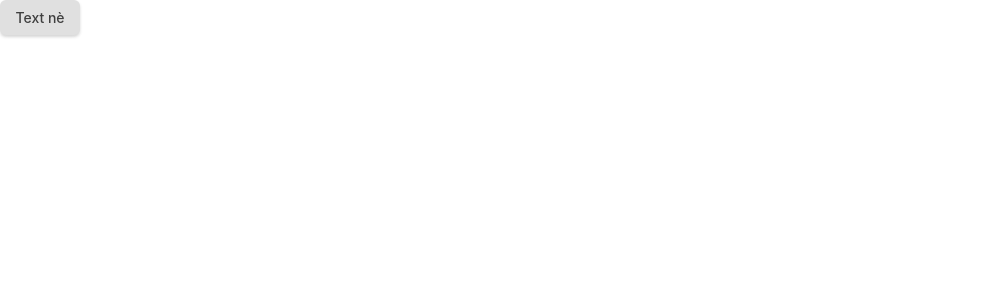
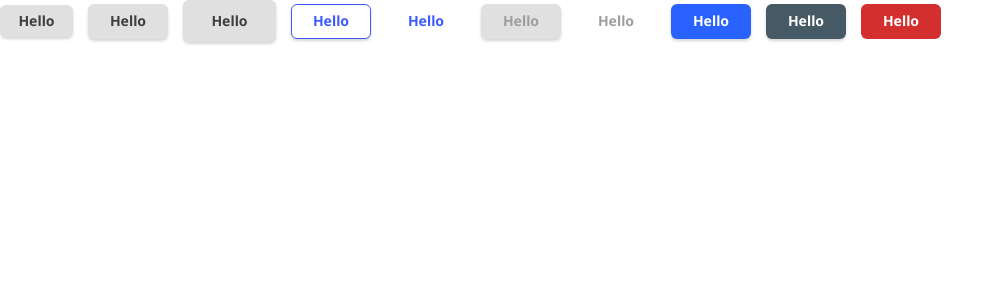
Before and after one commit to Blue-Whalez/react-ui, a React (Create React App) app: page / in a window 1280 px wide. Shown: the top 300 px of the page, without its empty margins (0-1004 px from the left). Built offline with nearby package versions, Linux system fonts and the light colour scheme.

Commit message:
Button Component Update style

```diff
--- a/public/index.html
+++ b/public/index.html
@@ -3,6 +3,7 @@
   <head>
     <meta charset="utf-8" />
     <link rel="icon" href="%PUBLIC_URL%/favicon.ico" />
+    <link href="https://fonts.googleapis.com/css2?family=Noto+Sans:wght@400;700;600&display=swap" rel="stylesheet">
     <meta name="viewport" content="width=device-width, initial-scale=1" />
     <meta name="theme-color" content="#000000" />
     <meta
--- a/src/App.js
+++ b/src/App.js
@@ -6,7 +6,16 @@ import Button from './components/Button';
 function App() {
   return (
     <div className="container">
-      <Button>Text nè </Button>
+      <Button text="hello" size="sm"></Button>
+      <Button text="hello"></Button>
+      <Button text="hello" size="lg"></Button>
+      <Button text="hello" variant="outline"></Button>
+      <Button text="hello" variant="text"></Button>
+      <Button text="hello" disabled></Button>
+      <Button text="hello" variant="text" disabled></Button>
+      <Button text="hello" color="primary"></Button>
+      <Button text="hello" color="secondary"></Button>
+      <Button text="hello" color="danger" disabledShadow></Button>
     </div>
   );
 }
--- a/src/App.scss
+++ b/src/App.scss
@@ -1,15 +1,25 @@
+// @import url('https://fonts.googleapis.com/css2?family=Noto+Sans:wght@400;700&display=swap');
+/*===========Global style setting==============*/
+$global-primary-font: 'Noto Sans', sans-serif;
+// /*Button*/
+// $button-bgr-color: #e0e0e0;
+// $button-bgr-color-hover: #AEAEAE;
+// $button-text-color:#3F3F3F;
+
+/*Style start*/
 html{
     font-size: 62.5%;
 }
-body{
+body {
+    margin: 0;
     font-size: 1.6rem;
     line-height: 1.5;
     box-sizing: border-box;
-}
-/*===========Global style setting==============*/
-/*Button*/
-$button-bgr-color: #e0e0e0;
-$button-bgr-color-hover: #AEAEAE;
-$button-text-color:#3F3F3F;
+    font-family: $global-primary-font;
+    -webkit-font-smoothing: antialiased;
+    -moz-osx-font-smoothing: grayscale;
+  }
+
+
 /*=============Components Import==============*/
 @import './components/Button/button.scss';
--- a/src/components/Button/button.scss
+++ b/src/components/Button/button.scss
@@ -5,16 +5,90 @@
     text-align: center;
     min-width: 80px;
     min-height: 35px;
-    background-color: $button-bgr-color;
+    background-color: #e0e0e0;
     box-shadow: 0px 2px 3px rgba(51, 51, 51, 0.2);
     border-radius: 6px;
+    border: 1px solid transparent;
     cursor: pointer;
-    color: $button-text-color;
+    line-height: 0.3px;
+    text-transform: capitalize;
+    color: #3F3F3F;
     font-size: 1.4rem;
-    font-weight: 500;
+    font-weight: 700;
+    font-family: $global-primary-font;
     transition: all 0.2s ease-in-out;
+    user-select: none;
+    &:active{
+        outline: none;
+    }
     &:hover, &:focus{
         color: #3F3F3F;
-        background-color: $button-bgr-color-hover;
+        background-color: #AEAEAE;
+    }
+    +.button {
+        margin-left: 15px;
+    }
+    /*Size*/
+    &.button--sm{
+        min-width: 73px;
+        min-height: 32px;
+    }
+    &.button--lg{
+        min-width: 93px;
+        min-height: 42px;
+    }
+    /*Color*/
+    &.button--primary{
+        background-color: #2962FF;
+        color: white;
+        &:hover, &:focus{
+            background-color: #0039CB;
+        }
+    }
+    &.button--secondary{
+        background-color: #455A64;
+        color: white;
+        &:hover, &:focus{
+            background-color: #1C313A;
+        }
+    }
+    &.button--danger{
+        background-color: #D32F2F;
+        color: white;
+        &:hover, &:focus{
+            background-color: #9A0007;
+        }
+    }
+    /*Variant*/
+    &.button--outline{
+        border: 1px solid #3D5AFE;
+        color: #3D5AFE;
+        background-color: white;
+        &:hover, &:focus{
+            background: rgba(41, 98, 255, 0.1);
+        }
+    }
+    &.button--text{
+        color: #3D5AFE;
+        background-color: transparent;
+        box-shadow: none;
+        &:hover, &:focus{
+            background-color: rgba(41, 98, 255, 0.1);
+        }
+        &:disabled{
+            pointer-events: none;
+            background-color: transparent;
+            color: #9E9E9E;
+        }
+    }
+    /*Disabled Shadow*/
+    &.button--disableShadow{
+        box-shadow: none;
+    }
+    /*Disabled*/
+    &:disabled{
+        background-color: #E0E0E0;
+        color: #9E9E9E;
+        pointer-events: none;
     }
 }
--- a/src/components/Button/index.jsx
+++ b/src/components/Button/index.jsx
@@ -4,12 +4,32 @@ class Button extends PureComponent {
     constructor(props){
         super(props);
         this.state={};
-        let {variant, disabled, size, className} = props;
+    }
+    componentDidMount = () => {
+        let {variant, size, color, startIcon, endIcon, disabledShadow} = this.props;
+        let finalClassName="button";
+        if(variant && (variant=="outline" || variant=="text")){
+          finalClassName+=" button--"+variant;
+        }
+        if(size && (size=="sm" || size=="lg")){
+            finalClassName+=" button--"+size;
+        }
+        if(color && (color=="primary" || color=="secondary" || color=="danger" )){
+            finalClassName+=" button--"+color;
+        }
+        if(disabledShadow){
+            finalClassName+=" button--disableShadow";
+        }
+        this.setState({
+            className:finalClassName,
+            disabled: this.props.disabled? "disabled" : "",
+        });
     }
     render() {
+
         return (
             <Fragment>
-                <div className="button">{this.props.children}</div>
+                <button {...this.state}>{this.props.text}</button>
             </Fragment>
          );
     }
--- a/src/index.css
+++ b/src/index.css
@@ -1,18 +1,49 @@
+html, body, div, span, applet, object, iframe,
+h1, h2, h3, h4, h5, h6, p, blockquote, pre,
+a, abbr, acronym, address, big, cite, code,
+del, dfn, em, img, ins, kbd, q, s, samp,
+small, strike, strong, sub, sup, tt, var,
+b, u, i, center,
+dl, dt, dd, ol, ul, li,
+fieldset, form, label, legend,
+table, caption, tbody, tfoot, thead, tr, th, td,
+article, aside, canvas, details, embed,
+figure, figcaption, footer, header, hgroup,
+menu, nav, output, ruby, section, summary,
+time, mark, audio, video {
+	margin: 0;
+	padding: 0;
+	border: 0;
+	font-size: 100%;
+	font: inherit;
+	vertical-align: baseline;
+}
+/* HTML5 display-role reset for older browsers */
+article, aside, details, figcaption, figure,
+footer, header, hgroup, menu, nav, section {
+	display: block;
+}
 body {
-  margin: 0;
-  font-family: -apple-system, BlinkMacSystemFont, 'Segoe UI', 'Roboto', 'Oxygen',
-    'Ubuntu', 'Cantarell', 'Fira Sans', 'Droid Sans', 'Helvetica Neue',
-    sans-serif;
-  -webkit-font-smoothing: antialiased;
-  -moz-osx-font-smoothing: grayscale;
+	line-height: 1;
 }
+ol, ul {
+	list-style: none;
+}
+blockquote, q {
+	quotes: none;
+}
+blockquote:before, blockquote:after,
+q:before, q:after {
+	content: '';
+	content: none;
+}
+table {
+	border-collapse: collapse;
+	border-spacing: 0;
+}
+/*End reset css*/
 
 code {
   font-family: source-code-pro, Menlo, Monaco, Consolas, 'Courier New',
     monospace;
 }
-
-.button{
-  display: block;
-  color: pink;
-}
```
